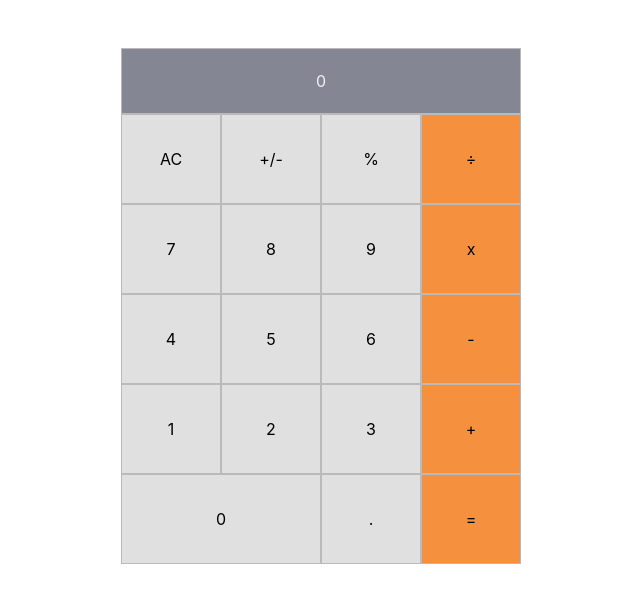
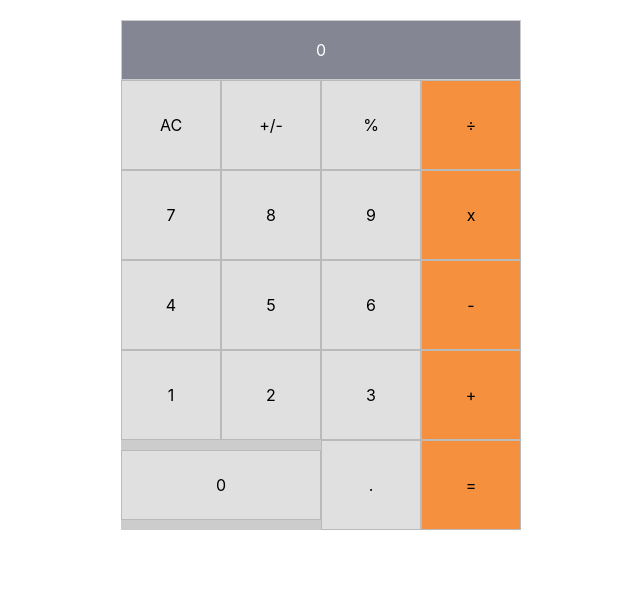
Before and after one commit to Isabellanamutenda/React-work, a React (Create React App) app: page / in a window 1280 px wide. Shown: the top 602 px of the page, without its empty margins (319-959 px from the left). Built offline with nearby package versions, Linux system fonts and the light colour scheme.

Commit message:
Make changes

```diff
--- a/src/components/Calculator.css
+++ b/src/components/Calculator.css
@@ -1,12 +1,12 @@
 body {
   width: 400px;
-  margin: 3rem auto;
+  margin: 20px auto;
 }
 
 .container {
   display: grid;
   grid-template-columns: repeat(4, 1fr);
-  background-color: #e0e0e0;
+  background-color: #ccc;
   align-items: center;
   justify-content: center;
 }
@@ -14,17 +14,17 @@ body {
 .result {
   grid-column: 1/5;
   text-align: right;
-  padding: 2%;
-  border: 1px solid #bababa;
+  padding: 5px;
+  border: 1px solid #ccc;
   background-color: #858693;
-  color: #f1f1f1;
+  color: #fff;
   cursor: pointer;
 }
 
 .zero {
   grid-column: 1/3;
   text-align: center;
-  padding: 10%;
+  padding: 10px;
   border: 1px solid #bababa;
   cursor: pointer;
 }
@@ -36,6 +36,6 @@ body {
   border: 1px solid #bababa;
 }
 
-.sign-color {
+.symbol-color {
   background-color: #f5913e;
 }
--- a/src/components/Calculator.js
+++ b/src/components/Calculator.js
@@ -14,22 +14,22 @@ export default class Calculator extends Component {
         <span className="btn">AC</span>
         <span className="btn">+/-</span>
         <span className="btn">%</span>
-        <span className="btn sign-color">÷</span>
+        <span className="btn symbol-color">÷</span>
         <span className="btn">7</span>
         <span className="btn">8</span>
         <span className="btn">9</span>
-        <span className="btn sign-color">x</span>
+        <span className="btn symbol-color">x</span>
         <span className="btn">4</span>
         <span className="btn">5</span>
         <span className="btn">6</span>
-        <span className="btn sign-color">-</span>
+        <span className="btn symbol-color">-</span>
         <span className="btn">1</span>
         <span className="btn">2</span>
         <span className="btn">3</span>
-        <span className="btn sign-color">+</span>
+        <span className="btn symbol-color">+</span>
         <span className="zero">0</span>
         <span className="btn">.</span>
-        <span className="btn sign-color">=</span>
+        <span className="btn symbol-color">=</span>
       </div>
     );
   }
```
